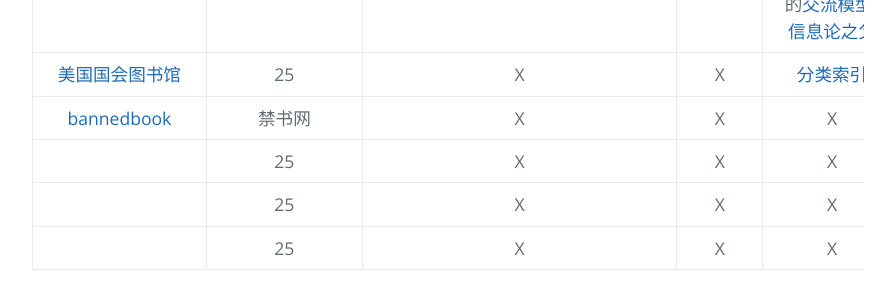
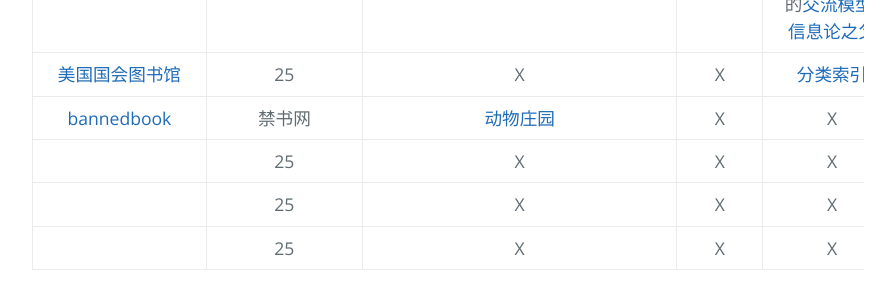
Before and after one commit to AmbroseRen/test, a Jekyll site: the page built from Library/BookSearch.md, in a window 1280 px wide and 900 px high, scrolled down 2362 px. Shown: the part 325-625 px from the top of the window, without its empty margins (192-1087 px from the left). Built offline with Jekyll 4.4.1, drawn with Linux system fonts in a browser that asks for light colours; our own code applies the rules of GitHub Pages for plain Markdown files; the repository's description, which GitHub fills in, is left out.

Commit message:
Update BookSearch.md

```diff
--- a/Library/BookSearch.md
+++ b/Library/BookSearch.md
@@ -54,7 +54,7 @@
 | [少儿英语星](http://www.kindle178.com/) | 少儿故事 | X | X | X |
 | [大不列颠百科全书](https://www.britannica.com/) | en-pay | X | X | [克劳德·香农（Claude Shannon）](https://www.britannica.com/biography/Claude-Shannon)的[交流模型•信息论之父](https://www.britannica.com/science/information-theory/Classical-information-theory#ref1140401) |
 | [美国国会图书馆](https://www.loc.gov/) | 25 | X | X | [分类索引](https://www.loc.gov/aba/publications/FreeLCC/freelcc.html) |
-| [bannedbook](https://www.bannedbook.org/bbook.php) | 禁书网 | X | X | X |
+| [bannedbook](https://www.bannedbook.org/bbook.php) | 禁书网 | [动物庄园](https://www.bannedbook.org/resources/file/4502) | X | X |
 | []() | 25 | X | X | X |
 | []() | 25 | X | X | X |
 | []() | 25 | X | X | X |
```
